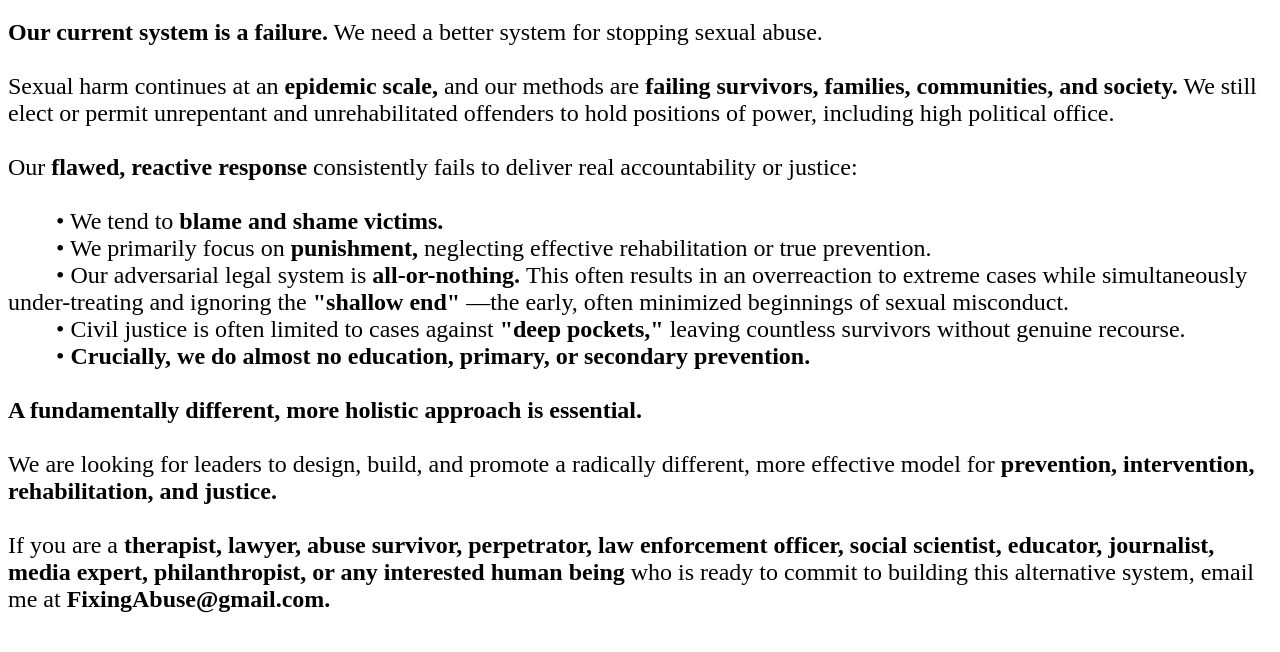
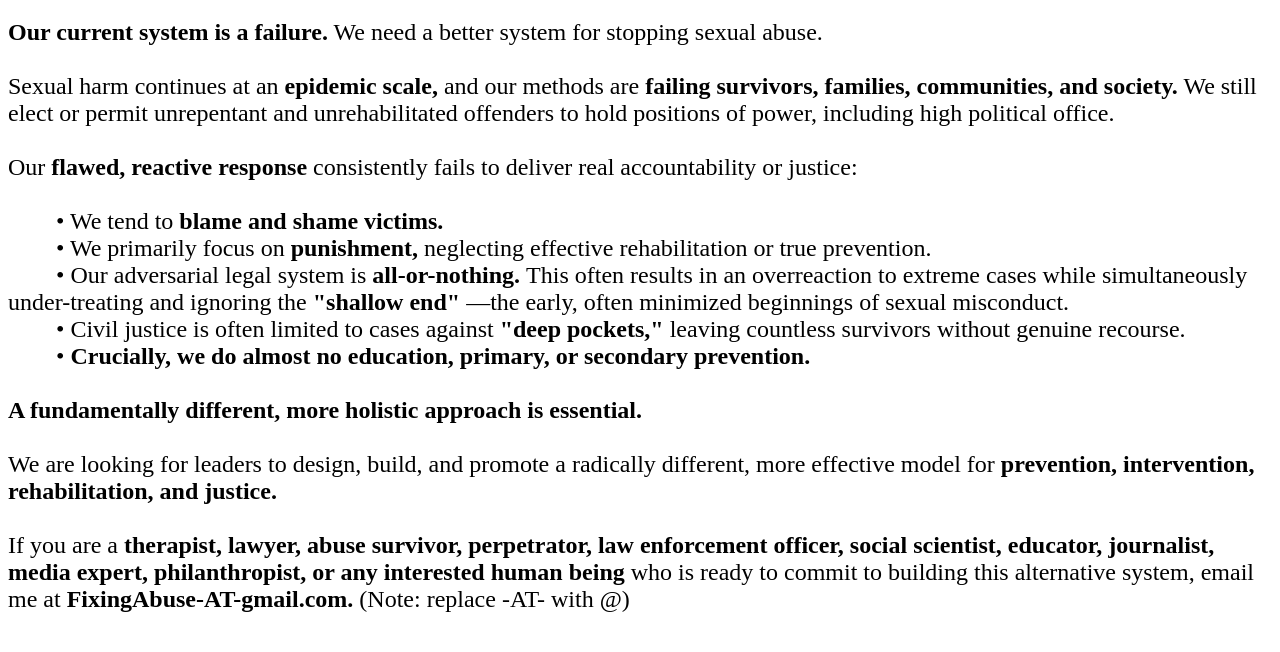
Before and after one commit to GHFixingAbuse/SexAbuse.com-Repository, a plain HTML site: page index.html in a window 1280 px wide. Shown: the part 108-760 px from the top of the page. Drawn offline with Linux system fonts and the light colour scheme.

Commit message:
replaced @ with -AT- in email address to discourage email scraping.

```diff
--- a/index.html
+++ b/index.html
@@ -18,7 +18,7 @@
         &nbsp;&nbsp;&nbsp;&nbsp;&nbsp;&nbsp;&nbsp;&nbsp;• <strong>Crucially, we do almost no education, primary, or secondary prevention. </strong> <br><br>
     <strong> A fundamentally different, more holistic approach is essential. </strong> <br><br>
     We are looking for leaders to design, build, and promote a radically different, more effective model for <strong> prevention, intervention, rehabilitation, and justice. </strong> <br><br>
-    If you are a <strong> therapist, lawyer, abuse survivor, perpetrator, law enforcement officer, social scientist, educator, journalist, media expert, philanthropist, or any interested human being </strong> who is ready to commit to building this alternative system, email me at <strong>  FixingAbuse@gmail.com. </strong></p>
+    If you are a <strong> therapist, lawyer, abuse survivor, perpetrator, law enforcement officer, social scientist, educator, journalist, media expert, philanthropist, or any interested human being </strong> who is ready to commit to building this alternative system, email me at <strong>  FixingAbuse-AT-gmail.com. </strong> (Note: replace -AT- with @)</p>
 
 </body>
 
```
